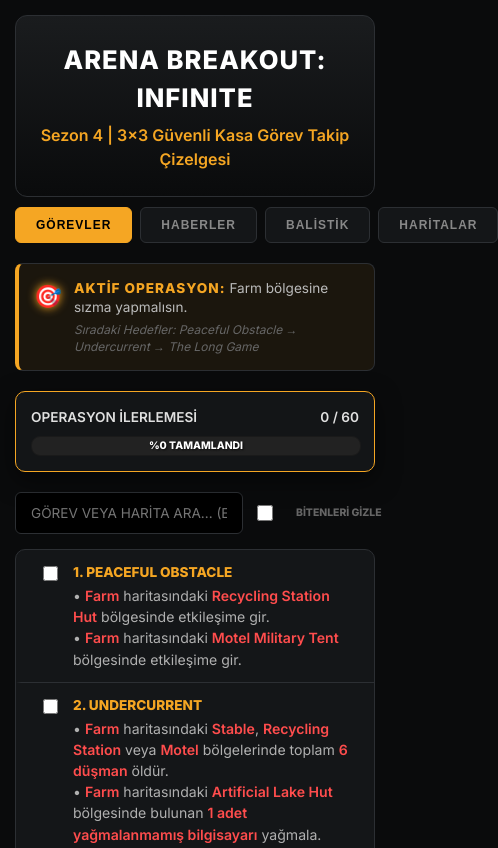
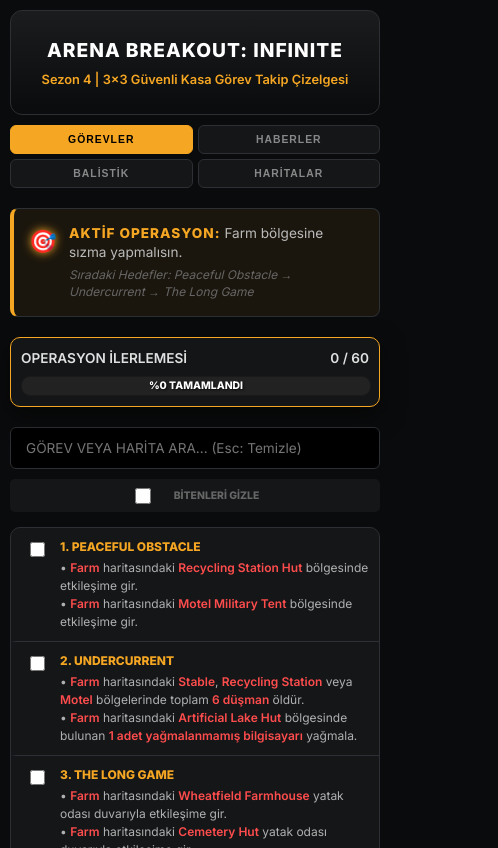
Before and after one commit to ycs1907/abitracker, a website: page index.html in a window 390 px wide. Shown: the top 848 px of the page, 498 px wide, since content can reach past the window. Drawn offline with Linux system fonts and the light colour scheme.

Commit message:
Update index.html

```diff
--- a/index.html
+++ b/index.html
@@ -134,6 +134,99 @@
         .footer-sub { color: #888; }
         .footer-fine-print { margin-top: 12px; font-size: 0.65rem; color: #555; text-transform: uppercase; letter-spacing: 2px; }
         .signature { margin-top: 8px; font-size: 0.8rem; font-weight: 800; color: var(--primary); letter-spacing: 4px; opacity: 0.8; }
+        /* Mobil Uyumluluk Düzenlemeleri */
+@media (max-width: 600px) {
+    body {
+        padding: 10px; /* Kenar boşluklarını daralt */
+    }
+
+    .container {
+        width: 100%;
+    }
+
+    /* Başlık ve Alt Başlık */
+    h1 {
+        font-size: 1.2rem;
+    }
+    .sub-header {
+        font-size: 0.8rem;
+    }
+
+    /* Menü butonlarını 2x2 yap veya kaydırılabilir yap */
+    .main-nav {
+        display: grid;
+        grid-template-columns: 1fr 1fr;
+        gap: 5px;
+    }
+    .nav-btn {
+        padding: 8px 5px;
+        font-size: 0.65rem;
+    }
+
+    /* Arama çubuğu ve Filtre */
+    .search-row {
+        flex-direction: column;
+        align-items: stretch;
+    }
+    .toggle-box {
+        justify-content: center;
+        padding: 5px;
+        background: var(--card-bg);
+        border-radius: 5px;
+    }
+
+    /* Haberler Bölümü */
+    .news-widget {
+        flex-direction: column; /* Görsel ve listeyi üst üste al */
+        height: auto;
+    }
+    .news-img-box {
+        height: 180px; /* Mobilde görsel yüksekliğini sabitle */
+    }
+    .news-list-box {
+        border-left: none;
+        border-top: 1px solid var(--border);
+        height: 200px;
+    }
+
+    /* Harita Izgarası */
+    .map-grid {
+        grid-template-columns: 1fr; /* Haritaları tek sütun yap */
+    }
+
+    /* Balistik Tablosu */
+    .ammo-table {
+        font-size: 0.75rem;
+    }
+    .ammo-table th, .ammo-table td {
+        padding: 8px 4px;
+    }
+
+    /* Görev Listesi */
+    .task-row {
+        padding: 10px;
+    }
+    .task-title {
+        font-size: 0.75rem;
+    }
+    .task-desc {
+        font-size: 0.75rem;
+    }
+
+    /* Sticky Bar (İlerleme çubuğu) mobilde çok yer kaplamasın */
+    .sticky-bar {
+        padding: 10px;
+        top: 5px;
+    }
+
+    /* Scroll butonu mobilde parmak altına gelmesin */
+    #scrollTopBtn {
+        bottom: 15px;
+        right: 15px;
+        width: 40px;
+        height: 40px;
+    }
+}
     </style>
 </head>
 <body>
@@ -428,4 +521,5 @@
 </script>
 <script defer src="/_vercel/insights/script.js"></script>
 </body>
+
 </html>
```
